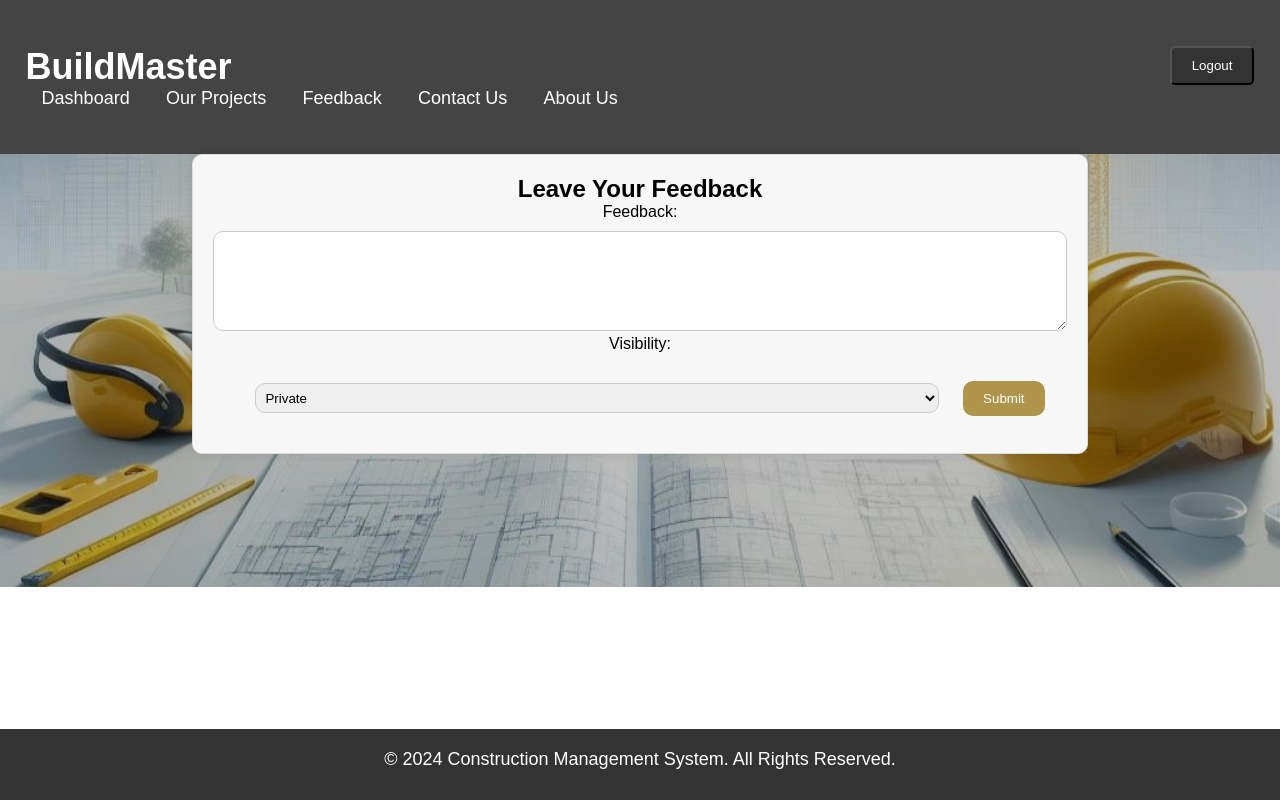
After one commit to MiniduTH/BuildMasterWEB, a PHP site: page /src/logged/feedbacktst.html in a window 1280 px wide. The commit adds this page. Run offline with PHP 8.4, Linux system fonts and the light colour scheme.

Commit message:
feedbacktst

```diff
--- a/src/CSS/contact.css
+++ b/src/CSS/contact.css
@@ -2,7 +2,6 @@ body {
     line-height: 1.6;
     background-color: #1a1a1a;
     color: #fff;
-    background-image: url('hero-bg.jpg');
     background-size: cover;
     background-position: center;
 
--- /dev/null
+++ b/src/CSS/feedback.css
@@ -0,0 +1,72 @@
+/* style.css */
+html, body {
+    margin: 0;
+    padding: 0;
+    background-size: cover;
+    background-position: center;
+}
+
+.feedback-form {
+    background-color: #f7f7f7;
+    padding: 20px;
+    border: 1px solid #ddd;
+    border-radius: 10px;
+    box-shadow: 0 0 10px rgba(0, 0, 0, 0.1);
+    height: max-content;
+    width: 70%;
+    margin: 0 auto; /* add this line */
+    text-align: center; /* add this line */
+}
+
+.feedback-form h2 {
+    margin-top: 0;
+}
+
+.feedback-form label {
+    display: block;
+    margin-bottom: 10px;
+}
+
+.feedback-form textarea {
+    width: 100%;
+    height: 100px;
+    padding: 10px;
+    border: 1px solid #ccc;
+    border-radius: 10px;
+}
+
+.feedback-form select {
+    width: 80%;
+    height: 30px;
+    padding: 5px;
+    border: 1px solid #ccc;
+    border-radius: 10px;
+    margin: 20px;
+}
+
+.feedback-form button[type="submit"] {
+    background-color: #af954c;
+    color: #fff;
+    padding: 10px 20px;
+    border: none;
+    border-radius: 10px;
+    cursor: pointer;
+}
+
+.feedback-form button[type="submit"]:hover {
+    background-color: #8e693e;
+}
+
+.feedback-list {
+    list-style: none;
+    padding: 0;
+    margin: 0;
+}
+
+.feedback-list li {
+    padding: 10px;
+    background-color: #f1f1f100;
+    margin-bottom: 10px;
+    border-radius: 10px;
+    height: max-content;
+}
--- a/src/CSS/home.css
+++ b/src/CSS/home.css
@@ -3,7 +3,6 @@
     padding: 100px 0;
     text-align: center;
     color: #fff;
-    background-image: url("../img/hero-bg.jpg"); /* Add background image to hero section */
     background-size: cover;
     background-position: center;
 }
--- /dev/null
+++ b/src/logged/feedbacktst.html
@@ -0,0 +1,58 @@
+<!-- index.php -->
+<!DOCTYPE html>
+<html lang="en">
+<head>
+    <meta charset="UTF-8">
+    <meta name="viewport" content="width=device-width, initial-scale=1.0">
+    <title>Construction Management System</title>
+    <link rel="stylesheet" href="../CSS/style.css">
+    <link rel="stylesheet" href="../CSS/feedback.css">
+
+</head>
+<body>
+    <header>
+        <nav>
+            <div class="container">
+                <div class="header_left">
+                    <h1 class="logo">BuildMaster</h1>
+                    <ul class="nav-links">
+                        <li class="active"><a href="../../index.php">Dashboard</a></li>
+                        <li><a href="index.php">Our Projects</a></li>
+                        <li><a href="index.php">Feedback</a></li>
+                        <li><a href="../contact.html">Contact Us</a></li>
+                        <li><a href="index.php">About Us</a></li>
+                    </ul>
+                </div>
+                <div class="login-signup">
+                    <a href="../logOut.php"><button class="btn">Logout</button></a>
+                </div>
+            </div>
+        </nav>
+    </header>
+    <main>
+        <!-- Feedback Form -->
+        <section class="feedback-form">
+            <h2>Leave Your Feedback</h2>
+            <form action="form.php" method="post">
+                <label for="feedback">Feedback:</label>
+                <textarea id="feedback" name="feedback"></textarea>
+                <label for="visibility">Visibility:</label>
+                <select id="visibility" name="visibility">
+                    <option value="public" >Public</option>
+                    <option value="private" selected >Private</option>
+                </select>
+                <button type="submit">Submit</button>
+            </form>
+            <!-- Feedback List -->
+            <ul class="feedback-list">
+                <!-- Feedback items will be rendered here -->
+            </ul>
+        </section>
+    </main>
+    <footer>
+        <div class="footer-container">
+            <p>&copy; 2024 Construction Management System. All Rights Reserved.</p>
+        </div>
+    </footer>
+</body>
+</html>
```
Also changed, not shown: src/logged/tst.html (added, +101 -0 lines).
